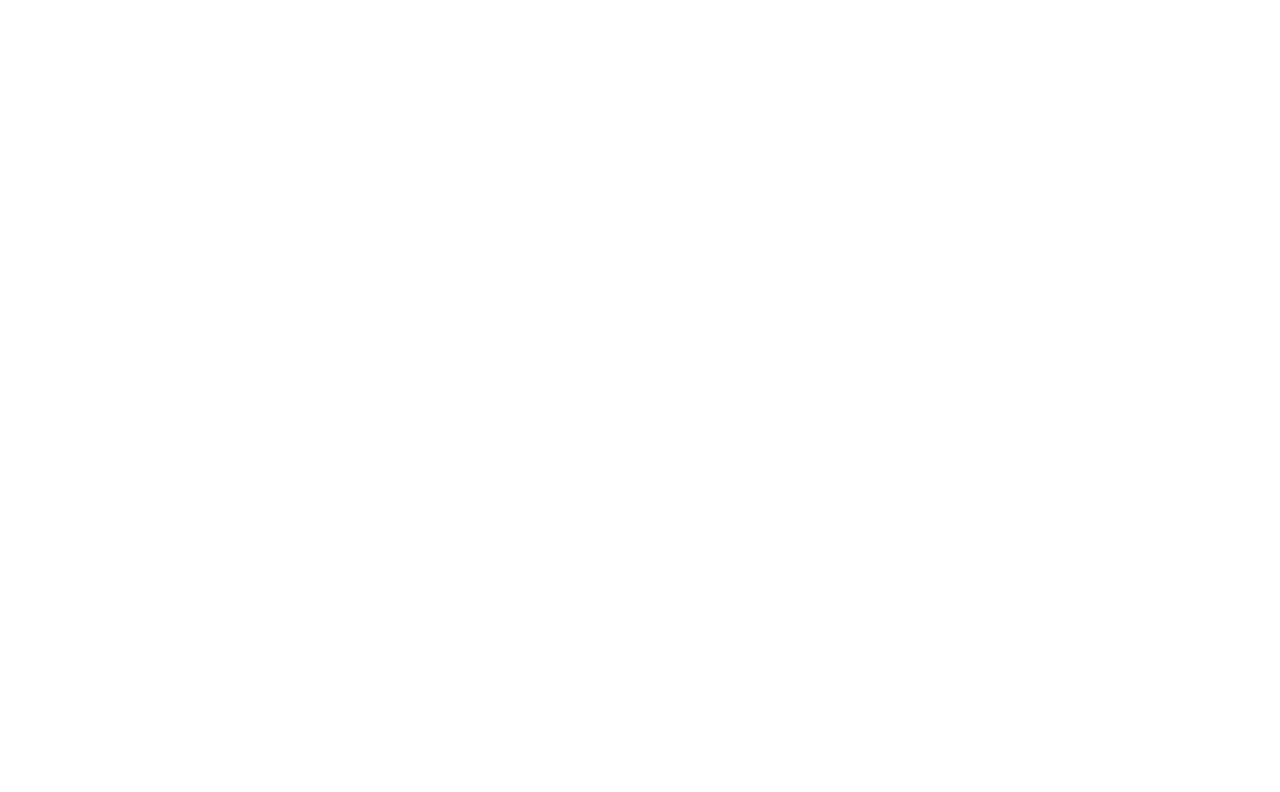
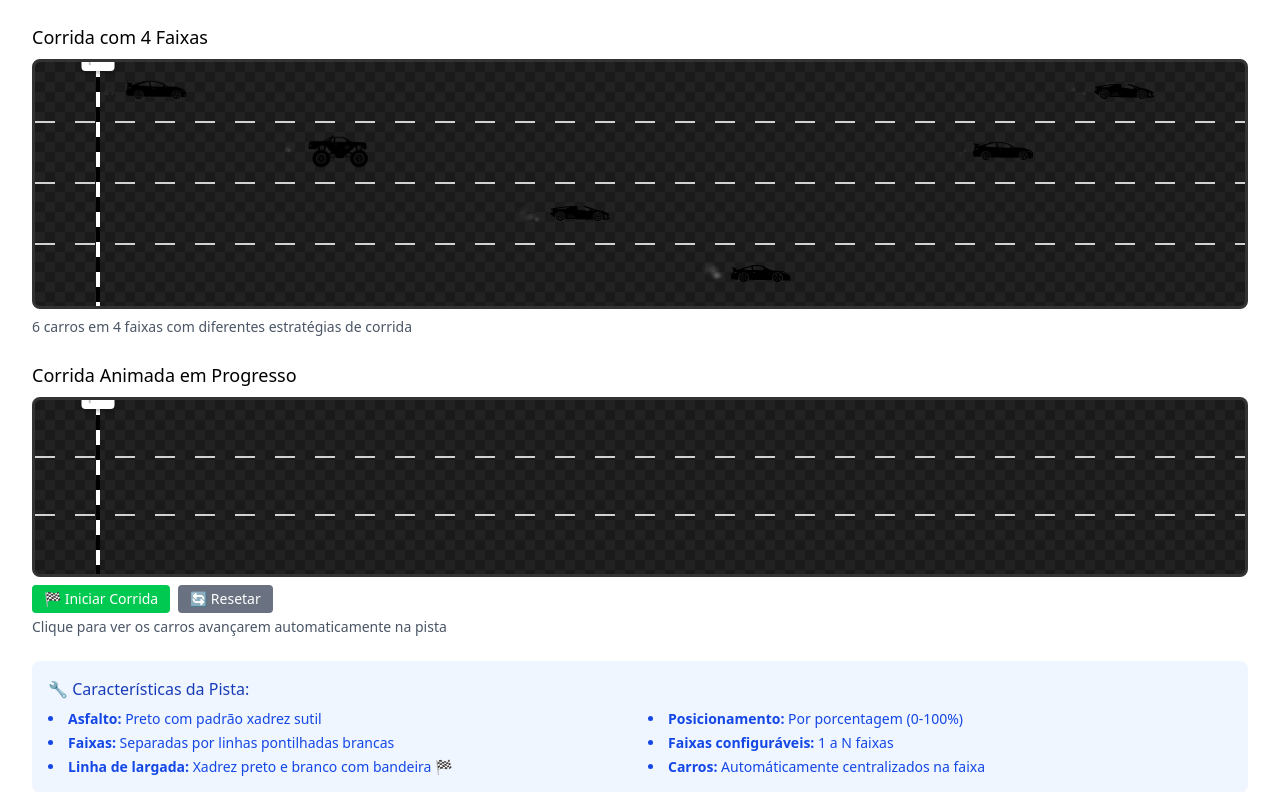
Before and after one commit to LuanComputacao/typetype, a Vue app: page / in a window 1280 px wide. Shown: the part 2708-3500 px from the top of the page. Before the commit the page ends 2595 px from the top, so only its background shows below. Built offline with nearby package versions, Linux system fonts and the light colour scheme; the HTML template or start-up script is replaced by a standard one.

Commit message:
feat: add RaceTrack component and enhance Home view with race demonstrations

```diff
--- /dev/null
+++ b/src/components/transit/RaceTrack.vue
@@ -0,0 +1,184 @@
+<template>
+  <div class="race-track">
+    <!-- Pista principal -->
+    <div class="race-track__road">
+      <!-- Faixas da pista -->
+      <div
+        v-for="lane in lanes"
+        :key="`lane-${lane}`"
+        class="race-track__lane"
+        :class="`race-track__lane--${lane}`"
+      >
+        <!-- Linha divisória pontilhada (exceto na última faixa) -->
+        <div
+          v-if="lane < lanes"
+          class="race-track__divider"
+        ></div>
+      </div>
+
+      <!-- Carros na pista -->
+      <div
+        v-for="(car, index) in cars"
+        :key="`car-${index}`"
+        class="race-track__car"
+        :style="getCarPosition(car, index)"
+      >
+        <Car
+          :variant="car.variant"
+          :size="car.size || 'small'"
+          :color="car.color"
+          :direction="car.direction || 'right'"
+          :animated="car.animated"
+          :driving="car.driving"
+          :speed="car.speed"
+          :min-speed="car.minSpeed || 0"
+          :max-speed="car.maxSpeed || 100"
+        />
+      </div>
+    </div>
+
+    <!-- Linha de largada/chegada -->
+    <div class="race-track__finish-line"></div>
+  </div>
+</template>
+
+<script setup lang="ts">
+import Car from '@/components/Car.vue'
+
+interface RaceCarProps {
+  variant?: 1 | 2 | 3 | 4
+  size?: 'small' | 'medium' | 'large'
+  color?: string
+  direction?: 'left' | 'right'
+  animated?: boolean
+  driving?: boolean
+  speed?: number
+  minSpeed?: number
+  maxSpeed?: number
+  position?: number // Posição em porcentagem (0-100)
+  lane?: number // Faixa da pista (1-N)
+}
+
+interface Props {
+  cars?: RaceCarProps[]
+  lanes?: number // Número de faixas da pista
+  trackWidth?: string
+  trackHeight?: string
+}
+
+const props = withDefaults(defineProps<Props>(), {
+  cars: () => [],
+  lanes: 3,
+  trackWidth: '100%',
+  trackHeight: '300px',
+})
+
+// Calcula a posição do carro na pista
+const getCarPosition = (car: RaceCarProps, index: number) => {
+  const position = car.position || 0 // Posição horizontal em %
+  const lane = car.lane || (index % props.lanes) + 1 // Faixa automática se não especificada
+
+  // Calcula a posição vertical baseada na faixa
+  const laneHeight = 100 / props.lanes
+  const laneCenter = (lane - 1) * laneHeight + laneHeight / 2
+
+  return {
+    left: `${position}%`,
+    top: `${laneCenter}%`,
+    transform: 'translate(-50%, -50%)',
+    position: 'absolute' as const,
+    zIndex: 10,
+  }
+}
+</script>
+
+<style lang="scss">
+.race-track {
+  position: relative;
+  width: v-bind('props.trackWidth');
+  height: v-bind('props.trackHeight');
+  border: 3px solid #333;
+  border-radius: 8px;
+  overflow: hidden;
+  background: #2a5934; // Grama nas laterais
+
+  &__road {
+    position: relative;
+    width: 100%;
+    height: 100%;
+    background: #1a1a1a; // Asfalto preto base
+
+    // Padrão xadrez sutil no asfalto
+    background-image:
+      linear-gradient(45deg, #222 25%, transparent 25%),
+      linear-gradient(-45deg, #222 25%, transparent 25%),
+      linear-gradient(45deg, transparent 75%, #222 75%),
+      linear-gradient(-45deg, transparent 75%, #222 75%);
+    background-size: 20px 20px;
+    background-position: 0 0, 0 10px, 10px -10px, -10px 0px;
+  }
+
+  &__lane {
+    position: absolute;
+    width: 100%;
+    height: calc(100% / v-bind('props.lanes'));
+
+    // Posicionamento das faixas
+    @for $i from 1 through 10 {
+      &--#{$i} {
+        top: calc((#{$i - 1}) * (100% / v-bind('props.lanes')));
+      }
+    }
+  }
+
+  &__divider {
+    position: absolute;
+    bottom: 0;
+    left: 0;
+    width: 100%;
+    height: 2px;
+    background: repeating-linear-gradient(
+      to right,
+      white 0,
+      white 20px,
+      transparent 20px,
+      transparent 40px
+    );
+    opacity: 0.8;
+  }
+
+  &__car {
+    position: absolute;
+    transition: all 0.3s ease;
+  }
+
+  &__finish-line {
+    position: absolute;
+    left: 5%;
+    top: 0;
+    width: 4px;
+    height: 100%;
+    background: repeating-linear-gradient(
+      to bottom,
+      white 0,
+      white 15px,
+      #000 15px,
+      #000 30px
+    );
+    z-index: 5;
+
+    &::before {
+      content: '🏁';
+      position: absolute;
+      top: -25px;
+      left: 50%;
+      transform: translateX(-50%);
+      font-size: 20px;
+      background: white;
+      padding: 2px 4px;
+      border-radius: 4px;
+      box-shadow: 0 2px 4px rgba(0,0,0,0.3);
+    }
+  }
+}
+</style>
--- a/src/views/Home.vue
+++ b/src/views/Home.vue
@@ -111,7 +111,8 @@
       <div class="mb-8">
         <h3 class="text-xl font-medium mb-4">🏎️ Efeitos de Velocidade</h3>
         <p class="text-gray-700 mb-4">
-          Os carros têm efeitos visuais baseados na velocidade com fumaça que aumenta proporcionalmente.
+          Os carros têm efeitos visuais baseados na velocidade com fumaça que aumenta
+          proporcionalmente.
         </p>
 
         <!-- Speed demonstrations -->
@@ -122,9 +123,7 @@
             <div class="bg-white p-4 rounded-lg flex justify-center">
               <Car :variant="1" :speed="20" :min-speed="0" :max-speed="100" size="medium" />
             </div>
-            <p class="text-sm text-gray-600 mt-2">
-              ✨ Fumaça sutil (1-2 partículas)
-            </p>
+            <p class="text-sm text-gray-600 mt-2">✨ Fumaça sutil (1-2 partículas)</p>
             <p class="text-xs text-gray-500 mt-1">Motor irregular em baixa rotação</p>
           </div>
 
@@ -134,9 +133,7 @@
             <div class="bg-white p-4 rounded-lg flex justify-center">
               <Car :variant="2" :speed="50" :min-speed="0" :max-speed="100" size="medium" />
             </div>
-            <p class="text-sm text-gray-600 mt-2">
-              ⚡ Fumaça média (3-4 partículas)
-            </p>
+            <p class="text-sm text-gray-600 mt-2">⚡ Fumaça média (3-4 partículas)</p>
             <p class="text-xs text-gray-500 mt-1">Motor se estabilizando</p>
           </div>
 
@@ -146,9 +143,7 @@
             <div class="bg-white p-4 rounded-lg flex justify-center">
               <Car :variant="3" :speed="80" :min-speed="0" :max-speed="100" size="medium" />
             </div>
-            <p class="text-sm text-gray-600 mt-2">
-              💨 Fumaça densa (6-7 partículas)
-            </p>
+            <p class="text-sm text-gray-600 mt-2">💨 Fumaça densa (6-7 partículas)</p>
             <p class="text-xs text-gray-500 mt-1">Motor estável, maior esforço</p>
           </div>
 
@@ -158,9 +153,7 @@
             <div class="bg-white p-4 rounded-lg flex justify-center">
               <Car :variant="4" :speed="100" :min-speed="0" :max-speed="100" size="medium" />
             </div>
-            <p class="text-sm text-gray-600 mt-2">
-              🔥 Fumaça intensa (8 partículas)
-            </p>
+            <p class="text-sm text-gray-600 mt-2">🔥 Fumaça intensa (8 partículas)</p>
             <p class="text-xs text-gray-500 mt-1">Máximo desempenho do motor</p>
           </div>
         </div>
@@ -175,6 +168,98 @@
             <li>Velocidade baixa: Pouco esforço = pouca fumaça</li>
             <li>Velocidade alta: Muito esforço = muita fumaça</li>
             <li>Varia de 1-2 partículas até 8 partículas</li>
+          </ul>
+        </div>
+      </div>
+    </div>
+
+    <!-- Race Track -->
+    <div class="mb-8">
+      <h3 class="text-xl font-medium mb-4">🏁 Pista de Corrida</h3>
+      <p class="text-gray-700 mb-4">
+        Pista horizontal de asfalto preto com padrão xadrez e separação pontilhada entre faixas.
+        Os carros são posicionados por porcentagem na pista.
+      </p>
+
+      <!-- Demonstração básica -->
+      <div class="mb-6">
+        <h4 class="text-lg font-medium mb-2">Corrida de Demonstração</h4>
+        <RaceTrack
+          :lanes="3"
+          track-height="200px"
+          :cars="[
+            { variant: 1, position: 15, lane: 1, speed: 40, size: 'small' },
+            { variant: 2, position: 35, lane: 2, speed: 60, size: 'small' },
+            { variant: 3, position: 55, lane: 3, speed: 80, size: 'small' },
+            { variant: 4, position: 75, lane: 1, speed: 100, size: 'small' }
+          ]"
+        />
+        <p class="text-sm text-gray-600 mt-2">
+          4 carros em 3 faixas com diferentes posições e velocidades
+        </p>
+      </div>
+
+      <!-- Corrida mais complexa -->
+      <div class="mb-6">
+        <h4 class="text-lg font-medium mb-2">Corrida com 4 Faixas</h4>
+        <RaceTrack
+          :lanes="4"
+          track-height="250px"
+          :cars="[
+            { variant: 1, position: 10, lane: 1, speed: 30, direction: 'right' },
+            { variant: 2, position: 25, lane: 2, speed: 50, direction: 'right' },
+            { variant: 3, position: 45, lane: 3, speed: 70, direction: 'right' },
+            { variant: 4, position: 60, lane: 4, speed: 90, direction: 'right' },
+            { variant: 1, position: 80, lane: 2, speed: 20, direction: 'right' },
+            { variant: 3, position: 90, lane: 1, speed: 40, direction: 'right' }
+          ]"
+        />
+        <p class="text-sm text-gray-600 mt-2">
+          6 carros em 4 faixas com diferentes estratégias de corrida
+        </p>
+      </div>
+
+      <!-- Corrida animada -->
+      <div class="mb-6">
+        <h4 class="text-lg font-medium mb-2">Corrida Animada em Progresso</h4>
+        <RaceTrack
+          :lanes="3"
+          track-height="180px"
+          :cars="animatedRaceCars"
+        />
+        <div class="flex gap-2 mt-2">
+          <button
+            @click="startRace"
+            class="bg-green-500 hover:bg-green-600 text-white px-3 py-1 rounded text-sm"
+            :disabled="raceRunning"
+          >
+            🏁 Iniciar Corrida
+          </button>
+          <button
+            @click="resetRace"
+            class="bg-gray-500 hover:bg-gray-600 text-white px-3 py-1 rounded text-sm"
+          >
+            🔄 Resetar
+          </button>
+        </div>
+        <p class="text-sm text-gray-600 mt-1">
+          Clique para ver os carros avançarem automaticamente na pista
+        </p>
+      </div>
+
+      <!-- Características da pista -->
+      <div class="bg-blue-50 p-4 rounded-lg">
+        <h4 class="font-medium text-blue-800 mb-2">🔧 Características da Pista:</h4>
+        <div class="grid grid-cols-1 md:grid-cols-2 gap-4 text-blue-700 text-sm">
+          <ul class="list-disc list-inside space-y-1">
+            <li><strong>Asfalto:</strong> Preto com padrão xadrez sutil</li>
+            <li><strong>Faixas:</strong> Separadas por linhas pontilhadas brancas</li>
+            <li><strong>Linha de largada:</strong> Xadrez preto e branco com bandeira 🏁</li>
+          </ul>
+          <ul class="list-disc list-inside space-y-1">
+            <li><strong>Posicionamento:</strong> Por porcentagem (0-100%)</li>
+            <li><strong>Faixas configuráveis:</strong> 1 a N faixas</li>
+            <li><strong>Carros:</strong> Automáticamente centralizados na faixa</li>
           </ul>
         </div>
       </div>
@@ -211,6 +296,7 @@
 
 import SemaphoreLights from '@/components/transit/SemaphoreLights.vue'
 import Car from '@/components/Car.vue'
+import RaceTrack from '@/components/transit/RaceTrack.vue'
 
 const counter = ref(0)
 let intervalId: ReturnType<typeof setInterval> | null = null
```
Also changed, not shown: src/components/Car.vue (line endings or trailing spaces).
